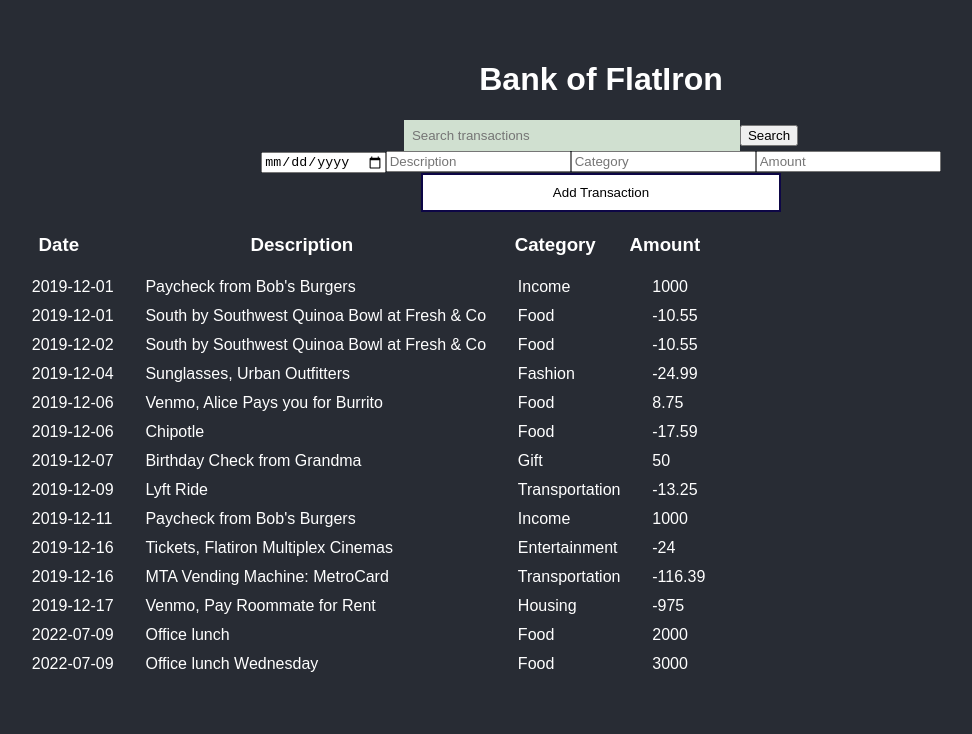
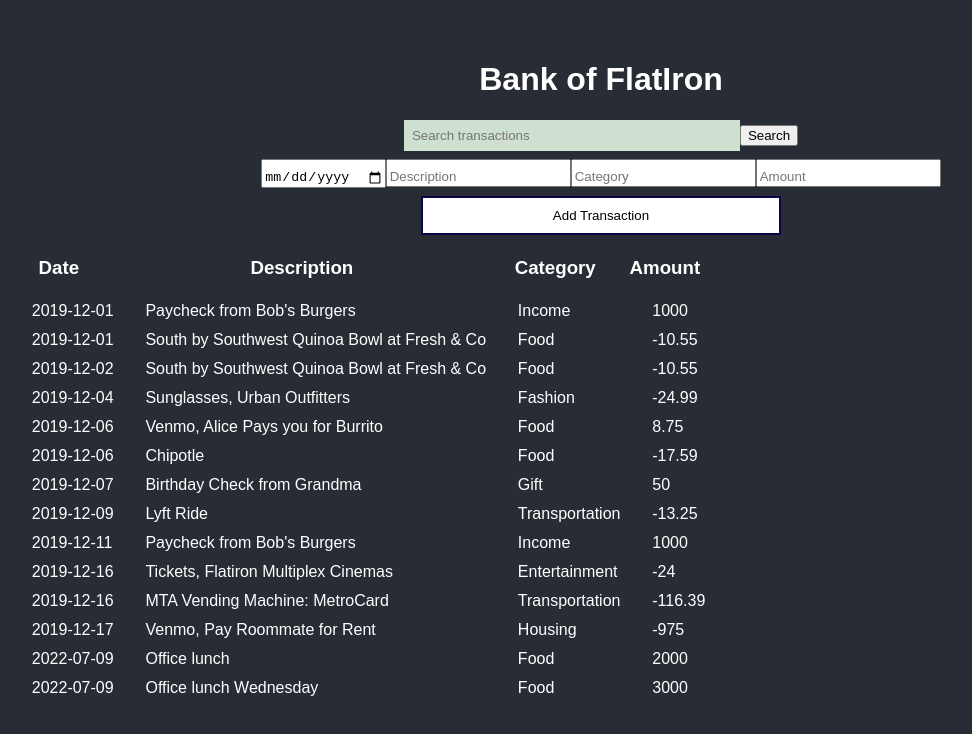
Before and after one commit to KabiruH/bank-trans, a React (Create React App) app: page / in a window 1280 px wide. Shown: the top 734 px of the page, without its empty margins (39-1011 px from the left). Built offline with nearby package versions, Linux system fonts and the light colour scheme; data requests are answered from the project's data file.

Commit message:
completed assignment

```diff
--- a/src/components/AddTransaction.js
+++ b/src/components/AddTransaction.js
@@ -14,7 +14,7 @@ function AddTransaction() {
         fetch('http://localhost:3000/transactions', {
             headers: {
                 'Content-Type': 'application/json',
-              },
+            },
             body: JSON.stringify(newTransaction),
         }).then(() => { });
     }
@@ -22,14 +22,15 @@ function AddTransaction() {
     return (
         <div >
             <form>
-                <div className='inline fields' key={setId}>
+                <div className="formId" key={setId}>
                     <input
+                        className="textinput"
                         type='date'
-                        name='date'
                         value={date}
-                        onChange={(event) => setDate(event.target.value)}
+                        onChange={(e) => setDate(e.target.value)}
                     />
                     <input
+                        className="textinput"
                         type='text'
                         name='description'
                         placeholder='Description'
@@ -37,6 +38,7 @@ function AddTransaction() {
                         onChange={(event) => setDescription(event.target.value)}
                     />
                     <input
+                        className="textinput"
                         type='text'
                         name='category'
                         placeholder='Category'
@@ -44,6 +46,7 @@ function AddTransaction() {
                         onChange={(event) => setCategory(event.target.value)}
                     />
                     <input
+                        className="textinput"
                         type='number'
                         name='amount'
                         placeholder='Amount'
--- a/src/components/App.css
+++ b/src/components/App.css
@@ -67,3 +67,13 @@ body {
   width: 30%;
   padding: 10px 24px
 }
+
+.formId {
+  padding-top: 0.5rem;
+  padding-bottom: 0.5rem;
+
+}
+
+.textinput {
+  padding-top: 0.5rem;
+}
```
